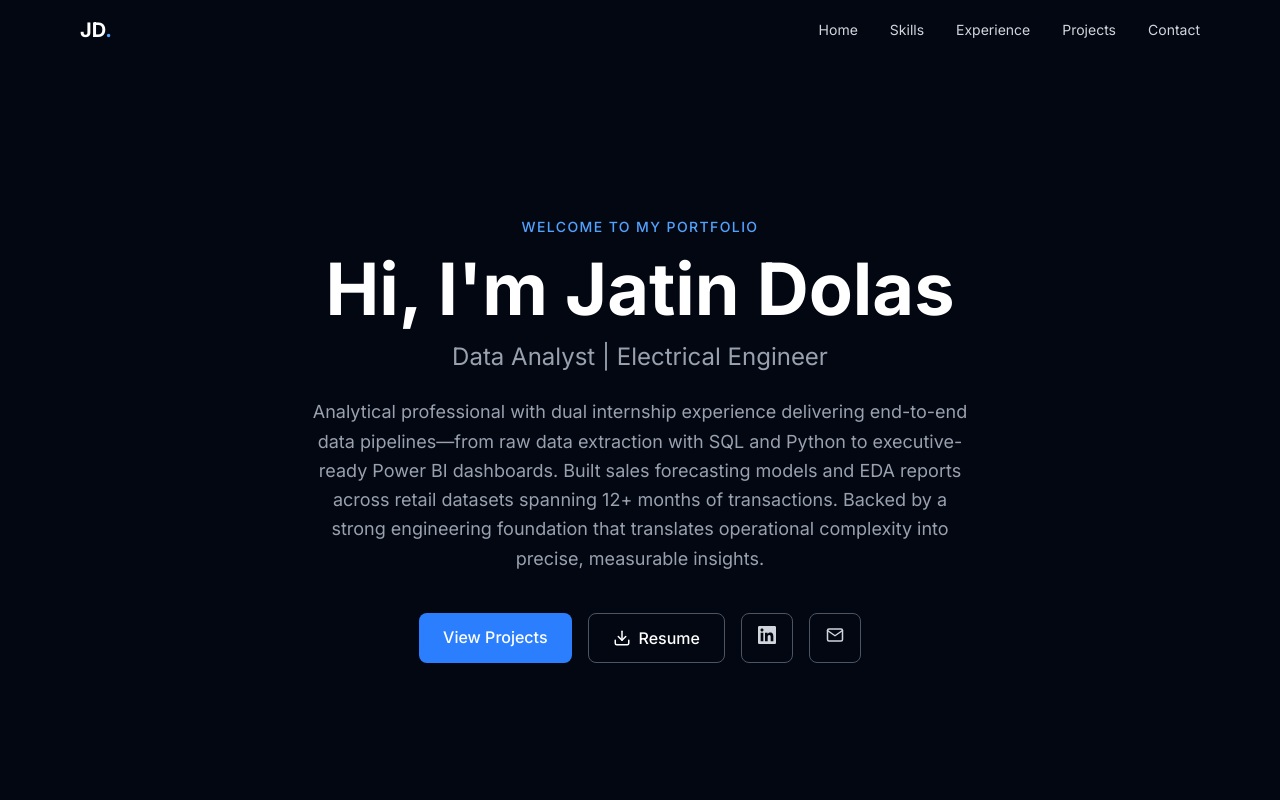
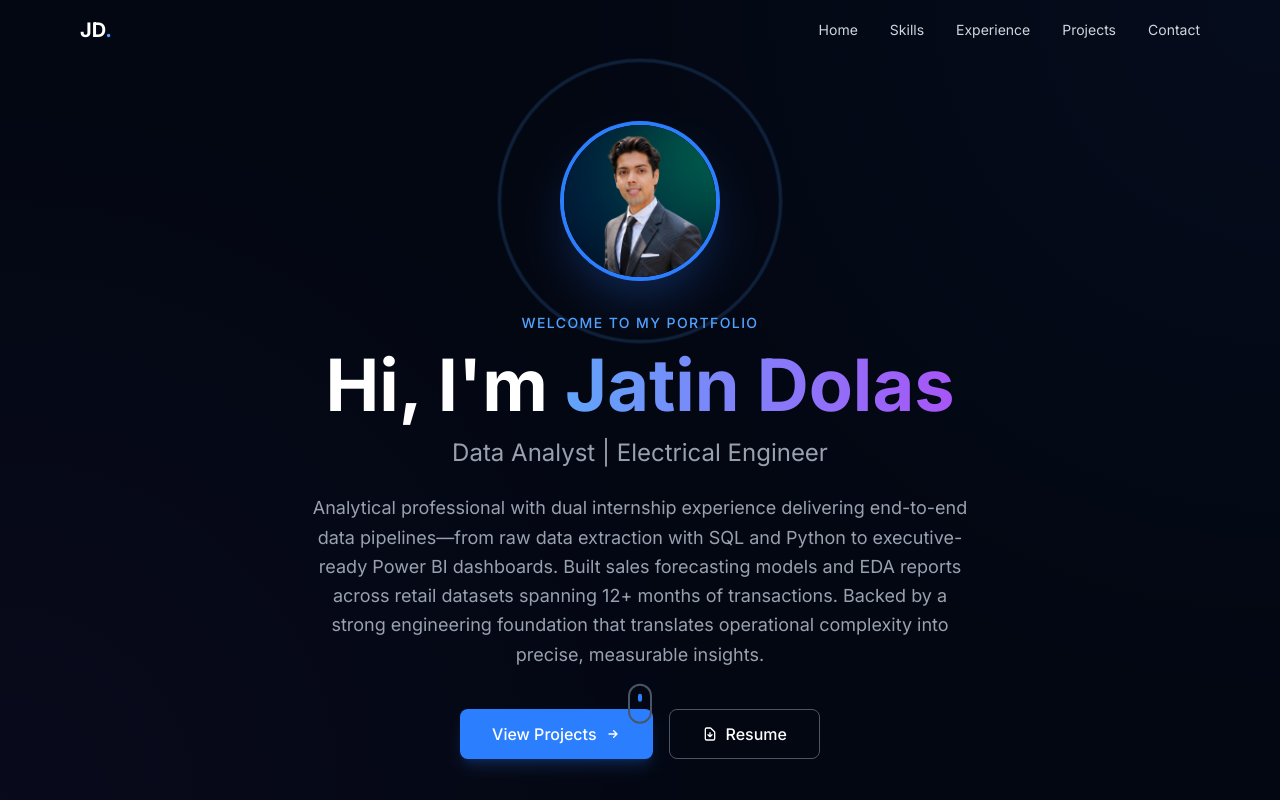
Before and after one commit to JatinD18/jatin-portfolio, a Next.js app: page / in a window 1280 px wide. Shown: the top 800 px of the page. Built offline with nearby package versions, Linux system fonts and the light colour scheme.

Commit message:
fix: resolve tailwind gradient linter errors in Hero

```diff
--- a/package.json
+++ b/package.json
@@ -9,7 +9,9 @@
     "lint": "eslint"
   },
   "dependencies": {
+    "@gsap/react": "^2.1.2",
     "framer-motion": "^13.4.0",
+    "gsap": "^3.15.0",
     "lucide-react": "^1.47.0",
     "next": "16.3.5",
     "react": "19.2.8",
--- a/src/app/globals.css
+++ b/src/app/globals.css
@@ -6,9 +6,36 @@ html {
 
 body {
   background-color: #030712;
+  overflow-x: hidden;
 }
 
+/* Custom Scrollbar */
+::-webkit-scrollbar {
+  width: 10px;
+}
+
+::-webkit-scrollbar-track {
+  background: #111827;
+}
+
+::-webkit-scrollbar-thumb {
+  background: #3b82f6;
+  border-radius: 5px;
+}
+
+::-webkit-scrollbar-thumb:hover {
+  background: #2563eb;
+}
+
+/* Selection Color */
 ::selection {
   background-color: #3b82f6;
   color: white;
 }
+
+/* Smooth Transitions for All Elements */
+* {
+  transition-property: background-color, border-color, color, fill, stroke;
+  transition-timing-function: cubic-bezier(0.4, 0, 0.2, 1);
+  transition-duration: 150ms;
+}
--- a/src/components/Hero.tsx
+++ b/src/components/Hero.tsx
@@ -1,118 +1,143 @@
 "use client";
 import { motion } from "framer-motion";
 import { personalInfo } from "../data/portfolioData";
+import Image from "next/image";
 
 export default function Hero() {
   return (
     <section
       id="home"
-      className="min-h-screen flex flex-col justify-center items-center text-center px-4 pt-20"
+      className="min-h-screen flex flex-col justify-center items-center text-center px-4 pt-20 relative overflow-hidden bg-gray-950"
     >
+      {/* Safe, error-free subtle background glow */}
+      <div
+        className="absolute inset-0 opacity-30"
+        style={{
+          background: "radial-gradient(circle at top right, rgba(59, 130, 246, 0.15), transparent 50%), radial-gradient(circle at bottom left, rgba(139, 92, 246, 0.15), transparent 50%)"
+        }}
+      />
+
+      <div className="relative z-10 max-w-4xl mx-auto">
+        {/* Profile Picture with Animation */}
+        <motion.div
+          initial={{ scale: 0, rotate: -180 }}
+          animate={{ scale: 1, rotate: 0 }}
+          transition={{ duration: 0.8, type: "spring" }}
+          className="mb-8 relative inline-block"
+        >
+          <div className="w-32 h-32 md:w-40 md:h-40 rounded-full overflow-hidden border-4 border-blue-500 shadow-2xl shadow-blue-500/30">
+            <Image
+              src="/profile.jpg"
+              alt={personalInfo.name}
+              width={160}
+              height={160}
+              className="object-cover"
+              priority
+            />
+          </div>
+          {/* Animated ring around profile */}
+          <div className="absolute inset-0 rounded-full border-2 border-blue-400 animate-ping opacity-75" />
+        </motion.div>
+
+        {/* Welcome Text */}
         <motion.p
           initial={{ opacity: 0, y: 20 }}
           animate={{ opacity: 1, y: 0 }}
+          transition={{ delay: 0.3 }}
           className="text-blue-400 font-medium mb-4 text-sm tracking-widest uppercase"
         >
           Welcome to my portfolio
         </motion.p>
 
+        {/* Name with Safe, Error-Free Styling */}
         <motion.h1
           initial={{ opacity: 0, y: 20 }}
           animate={{ opacity: 1, y: 0 }}
-        transition={{ delay: 0.1 }}
+          transition={{ delay: 0.4 }}
           className="text-4xl md:text-6xl lg:text-7xl font-bold text-white mb-4"
         >
-        Hi, I&apos;m {personalInfo.name}
+          Hi, I&apos;m{" "}
+          <span
+            className="text-blue-400"
+            style={{
+              backgroundImage: "linear-gradient(to right, #60a5fa, #a855f7)",
+              WebkitBackgroundClip: "text",
+              WebkitTextFillColor: "transparent"
+            }}
+          >
+            {personalInfo.name}
+          </span>
         </motion.h1>
 
+        {/* Title */}
         <motion.h2
           initial={{ opacity: 0, y: 20 }}
           animate={{ opacity: 1, y: 0 }}
-        transition={{ delay: 0.2 }}
+          transition={{ delay: 0.5 }}
           className="text-xl md:text-2xl text-gray-400 mb-6"
         >
           {personalInfo.title}
         </motion.h2>
 
+        {/* Bio */}
         <motion.p
           initial={{ opacity: 0, y: 20 }}
           animate={{ opacity: 1, y: 0 }}
-        transition={{ delay: 0.3 }}
-        className="text-gray-400 max-w-2xl mb-10 text-base md:text-lg leading-relaxed"
+          transition={{ delay: 0.6 }}
+          className="text-gray-400 max-w-2xl mb-10 text-base md:text-lg leading-relaxed mx-auto"
         >
           {personalInfo.bio}
         </motion.p>
 
+        {/* CTA Buttons with Hover Effects */}
         <motion.div
           initial={{ opacity: 0, y: 20 }}
           animate={{ opacity: 1, y: 0 }}
-        transition={{ delay: 0.4 }}
+          transition={{ delay: 0.7 }}
           className="flex flex-wrap gap-4 justify-center"
         >
-        <a
+          <motion.a
             href="#projects"
-          className="bg-blue-500 hover:bg-blue-600 text-white px-6 py-3 rounded-lg font-medium transition"
+            whileHover={{ scale: 1.05 }}
+            whileTap={{ scale: 0.95 }}
+            className="bg-blue-500 hover:bg-blue-600 text-white px-8 py-3 rounded-lg font-medium transition flex items-center gap-2 shadow-lg shadow-blue-500/20"
           >
             View Projects
-        </a>
-        <a
+            <svg className="w-4 h-4" fill="none" stroke="currentColor" viewBox="0 0 24 24">
+              <path strokeLinecap="round" strokeLinejoin="round" strokeWidth={2} d="M13 7l5 5m0 0l-5 5m5-5H6" />
+            </svg>
+          </motion.a>
+
+          <motion.a
             href={personalInfo.resumeLink}
             download
-          className="border border-gray-600 hover:border-white text-white px-6 py-3 rounded-lg font-medium transition flex items-center gap-2"
+            whileHover={{ scale: 1.05 }}
+            whileTap={{ scale: 0.95 }}
+            className="border border-gray-600 hover:border-white text-white px-8 py-3 rounded-lg font-medium transition flex items-center gap-2"
           >
-          <svg
-            xmlns="http://www.w3.org/2000/svg"
-            width="18"
-            height="18"
-            viewBox="0 0 24 24"
-            fill="none"
-            stroke="currentColor"
-            strokeWidth="2"
-            strokeLinecap="round"
-            strokeLinejoin="round"
-          >
-            <path d="M21 15v4a2 2 0 0 1-2 2H5a2 2 0 0 1-2-2v-4" />
-            <polyline points="7 10 12 15 17 10" />
-            <line x1="12" y1="15" x2="12" y2="3" />
+            <svg className="w-4 h-4" fill="none" stroke="currentColor" viewBox="0 0 24 24">
+              <path strokeLinecap="round" strokeLinejoin="round" strokeWidth={2} d="M12 10v6m0 0l-3-3m3 3l3-3m2 8H7a2 2 0 01-2-2V5a2 2 0 012-2h5.586a1 1 0 01.707.293l5.414 5.414a1 1 0 01.293.707V19a2 2 0 01-2 2z" />
             </svg>
             Resume
-        </a>
-        <a
-          href={personalInfo.linkedin}
-          target="_blank"
-          rel="noopener noreferrer"
-          className="border border-gray-600 hover:border-blue-400 text-gray-300 hover:text-blue-400 px-4 py-3 rounded-lg transition"
+          </motion.a>
+        </motion.div>
+
+        {/* Scroll Indicator */}
+        <motion.div
+          initial={{ opacity: 0 }}
+          animate={{ opacity: 1 }}
+          transition={{ delay: 1.2 }}
+          className="absolute bottom-10 left-1/2 transform -translate-x-1/2"
         >
-          <svg
-            xmlns="http://www.w3.org/2000/svg"
-            width="18"
-            height="18"
-            viewBox="0 0 24 24"
-            fill="currentColor"
+          <motion.div
+            animate={{ y: [0, 10, 0] }}
+            transition={{ repeat: Infinity, duration: 2 }}
+            className="w-6 h-10 border-2 border-gray-600 rounded-full flex justify-center pt-2"
           >
-            <path d="M20.447 20.452h-3.554v-5.569c0-1.328-.027-3.037-1.852-3.037-1.853 0-2.136 1.445-2.136 2.939v5.667H9.351V9h3.414v1.561h.046c.477-.9 1.637-1.85 3.37-1.85 3.601 0 4.267 2.37 4.267 5.455v6.286zM5.337 7.433c-1.144 0-2.063-.926-2.063-2.065 0-1.138.92-2.063 2.063-2.063 1.14 0 2.064.925 2.064 2.063 0 1.139-.925 2.065-2.064 2.065zm1.782 13.019H3.555V9h3.564v11.452zM22.225 0H1.771C.792 0 0 .774 0 1.729v20.542C0 23.227.792 24 1.771 24h20.451C23.2 24 24 23.227 24 22.271V1.729C24 .774 23.2 0 22.222 0h.003z" />
-          </svg>
-        </a>
-        <a
-          href={`mailto:${personalInfo.email}`}
-          className="border border-gray-600 hover:border-green-400 text-gray-300 hover:text-green-400 px-4 py-3 rounded-lg transition"
-        >
-          <svg
-            xmlns="http://www.w3.org/2000/svg"
-            width="18"
-            height="18"
-            viewBox="0 0 24 24"
-            fill="none"
-            stroke="currentColor"
-            strokeWidth="2"
-            strokeLinecap="round"
-            strokeLinejoin="round"
-          >
-            <path d="M4 4h16c1.1 0 2 .9 2 2v12c0 1.1-.9 2-2 2H4c-1.1 0-2-.9-2-2V6c0-1.1.9-2 2-2z" />
-            <polyline points="22,6 12,13 2,6" />
-          </svg>
-        </a>
+            <div className="w-1 h-2 bg-blue-500 rounded-full" />
           </motion.div>
+        </motion.div>
+      </div>
     </section>
   );
 }
--- a/src/components/Navbar.tsx
+++ b/src/components/Navbar.tsx
@@ -23,10 +23,10 @@ export default function Navbar() {
   return (
     <nav
       className={`fixed top-0 w-full z-50 transition-all duration-300 ${
-        scrolled
-          ? "bg-gray-950/90 backdrop-blur-md border-b border-gray-800"
-          : "bg-transparent"
-      }`}
+      scrolled
+        ? "bg-gray-950/90 backdrop-blur-md border-b border-gray-800 shadow-lg shadow-blue-500/10"
+        : "bg-transparent"
+    }`}
     >
       <div className="max-w-6xl mx-auto px-4 py-4 flex justify-between items-center">
         <a href="#home" className="text-xl font-bold text-white">
```
Also changed, not shown: src/components/Projects.tsx (+38 -20 lines), public/profile.jpg (added), 1 other file (tests, documents, lock files or other folders). Lines whose indentation alone changed are shown as unchanged.
